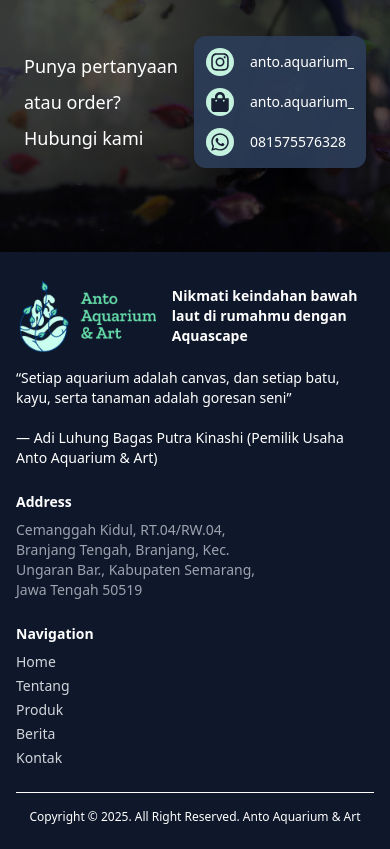
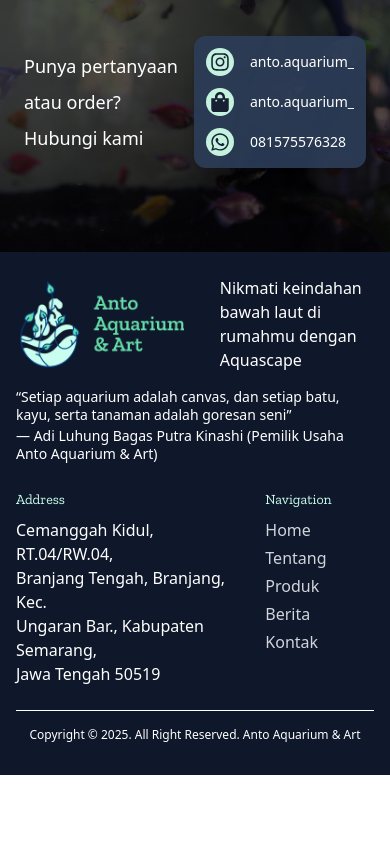
Before and after one commit to Aquascape-Desa-Branjang/starter, a React (Create React App) app in the folder frontend/: page / in a window 390 px wide. Shown: the part 2737-3586 px from the top of the page. After the commit the page ends 3512 px from the top, so only its background shows below. Built offline with nearby package versions, Linux system fonts and the light colour scheme; a web font is replaced by a local one.

Commit message:
feat: [fm] responsive laptop footer

```diff
--- a/frontend/src/component/footer.js
+++ b/frontend/src/component/footer.js
@@ -6,9 +6,9 @@ import footerImg from "../gambar/footer.png";
 
 const Footer = () => {
   return (
-    <footer className="w-full bg-[#0F172A] text-white text-sm pt-8 pb-6">
+    <footer className="w-full bg-[#0F172A] text-white text-sm pb-8">
       {/* Kontak & Gambar */}
-      <div className="relative w-full h-[300px] md:h-[400px] lg:h-[500px] overflow-hidden mb-6">
+      <div className="relative w-full h-[300px] md:h-[400px] lg:h-[500px] overflow-hidden">
         {/* Gambar latar belakang */}
         <img
           src={footerImg}
@@ -57,39 +57,44 @@ const Footer = () => {
         </div>
       </div>
 
-      <div className="px-4 sm:px-6 max-w-screen-xl mx-auto">
+      <div className="px-4 sm:px-6 pt-6 max-w-screen-xl mx-auto xl:max-w-full xl:m-0 xl:px-28 xl:pt-12">
+
         {/* Baris logo dan slogan sejajar */}
-        <div className="flex items-center gap-4 mb-2">
-          <img src={logo} alt="Logo" className="w-30 h-20" />
-          <p className="text-white font-extrabold text-left text-bold">{footerContent.slogan}</p>
+        <div className="flex items-center justify-between gap-9 mb-2">
+          <img src={logo} alt="Logo" className="w-auto h-24 xl:h-28" />
+          <p className="text-white font-medium text-left text-base xl:w-5/12 xl:text-3xl">{footerContent.slogan}</p>
         </div>
 
-        {/* Quote dan owner di bawah, full width */}
-        <blockquote className="mt-3 text-white font-medium text-left mb-1">“{footerContent.quote}”</blockquote>
-        <p className="mt-5 text-white font-medium text-left mb-6">— {footerContent.owner}</p>
+        <div className="grid grid-cols-3 justify-between gap-x-4 gap-y-7 mb-6 mt-4">
+          {/* Quote dan owner di bawah, full width */}
+          <div className="flex flex-col justify-center items-start gap-1 col-span-3 xl:col-span-1 text-sm font-normal xl:gap-6 xl:text-lg">
+            <blockquote className="text-white leading-tight text-left">“{footerContent.quote}”</blockquote>
+            <p className="text-white leading-tight text-left">— {footerContent.owner}</p>
+          </div>
 
-        {/* Address dan Navigation */}
-        <div className="flex flex-col md:flex-row justify-between gap-6 mb-6">
-          <div className="md:w-1/2 min-w-0">
-            <h4 className="font-semibold mb-2">Address</h4>
-            <p className="text-gray-400" style={{ whiteSpace: "pre-line" }}>
+          {/* Address */}
+          <div className="min-w-0 col-span-2 xl:col-span-1 xl:justify-self-end">
+            <h4 className="font-light mb-2 font-zilla-slab text-default-text-secondary text-sm xl:text-lg">Address</h4>
+            <p className="text-white text-base xl:text-xl" style={{ whiteSpace: "pre-line" }}>
               {footerContent.address}
             </p>
           </div>
-          <div className="md:w-1/2 min-w-0">
-            <h4 className="font-semibold mb-2">Navigation</h4>
+
+          {/* Navigation */}
+          <div className="min-w-0 col-span-1 xl:col-span-1 xl:justify-self-end pe-16">
+            <h4 className="font-light mb-2 font-zilla-slab text-default-text-secondary text-sm xl:text-lg">Navigation</h4>
             <ul className="text-gray-300 space-y-1">
-              <li><a href="#home" className="hover:underline">Home</a></li>
-              <li><a href="#tentang" className="hover:underline">Tentang</a></li>
-              <li><a href="/produk" className="hover:underline">Produk</a></li>
-              <li><a href="/berita" className="hover:underline">Berita</a></li>
-              <li><a href="#kontak" className="hover:underline">Kontak</a></li>
+              <li><a href="#home" className="hover:underline font-normal text-base xl:text-xl">Home</a></li>
+              <li><a href="#tentang" className="hover:underline font-normal text-base xl:text-xl">Tentang</a></li>
+              <li><a href="/produk" className="hover:underline font-normal text-base xl:text-xl">Produk</a></li>
+              <li><a href="/berita" className="hover:underline font-normal text-base xl:text-xl">Berita</a></li>
+              <li><a href="#kontak" className="hover:underline font-normal text-base xl:text-xl">Kontak</a></li>
             </ul>
           </div>
         </div>
 
         {/* Copyright */}
-        <div className="border-t border-white pt-4 text-center text-xs text-white">
+        <div className="border-t border-white pt-4 text-center text-xs xl:pt-6 xl:text-base text-white font-medium">
           Copyright © 2025. All Right Reserved.{" "}
           <a href="/admin/loginnik" className="text-white">
             Anto Aquarium & Art
--- a/frontend/src/component/header.js
+++ b/frontend/src/component/header.js
@@ -17,7 +17,7 @@ const Header = () => {
   return (
     <>
       {/* Bagian atas header */}
-      <header className="flex items-center justify-between sticky top-0 start-0 z-30 px-4 py-3 bg-[#0F172A] text-white shadow-md xl:px-28 xl:py-5">
+      <header className="flex items-center bg-default-bg-navbar justify-between sticky top-0 start-0 z-30 px-4 py-3 text-white shadow-md xl:px-28 xl:py-5">
         <img src={logo} alt="Logo" className="w-auto h-14" />
 
         {/* Hamburger Button */}
--- a/frontend/src/pages/guest/beranda.js
+++ b/frontend/src/pages/guest/beranda.js
@@ -36,7 +36,7 @@ export default function Beranda() {
   ];
 
   return (
-    <main className="bg-[#0a1d2c] text-white min-h-screen">
+    <main className="bg-[#0a1d2c] text-white min-h-screen pb-8">
 
       {/* Gambar Header dengan Overlay dan Teks */}
       <div className="relative w-full h-[300px] md:h-[400px] lg:h-[500px] overflow-hidden">
--- a/frontend/tailwind.config.js
+++ b/frontend/tailwind.config.js
@@ -11,6 +11,7 @@ module.exports = {
       colors: {
         'primary': '#66DDAA',
         'default-text': '#F1F5F9',
+        'default-text-secondary': '#C9FFEE',
         'default-bg': '#1e293b',
         'default-bg-navbar': '#0F172A',
       },
```
